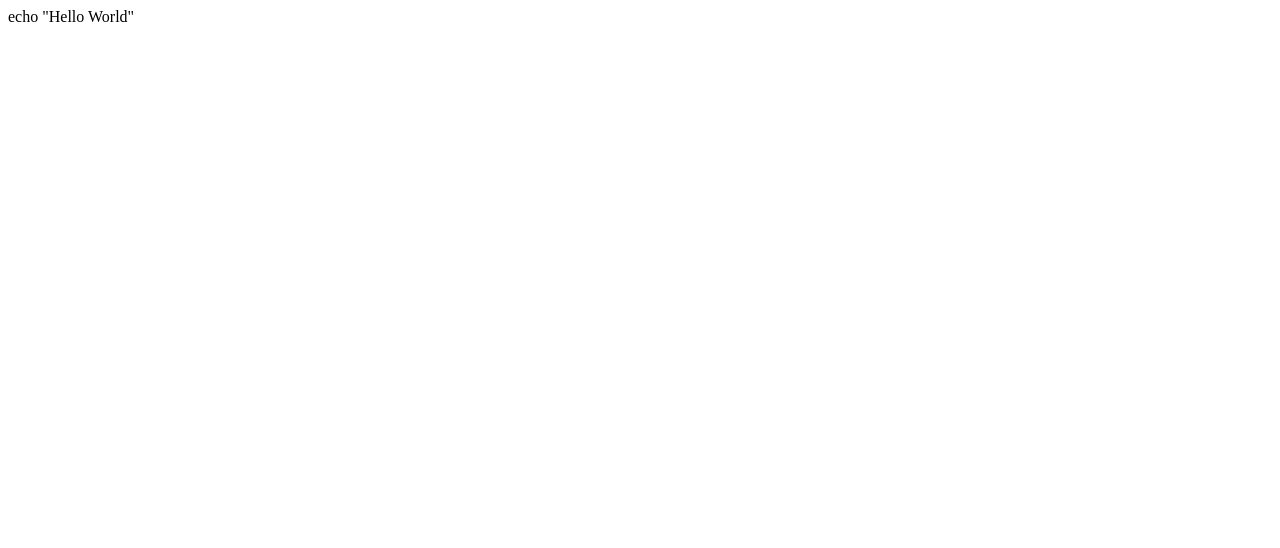
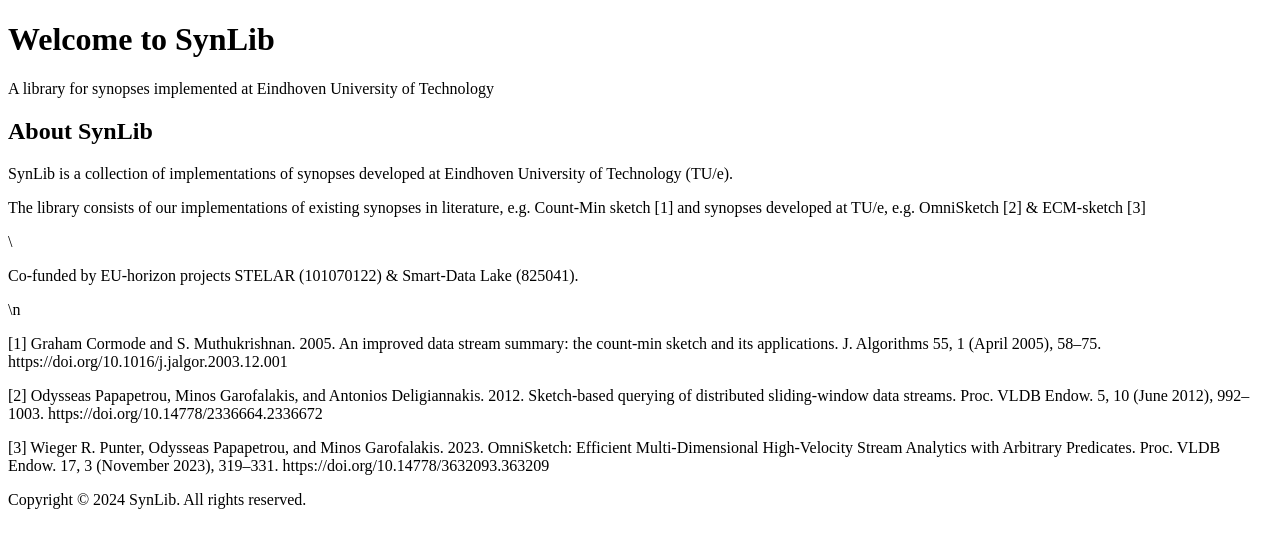
Before and after one commit to SynLib/synlib.github.io, a plain HTML site: page index.html in a window 1280 px wide. Drawn offline with Linux system fonts and the light colour scheme.

Commit message:
Update index.html

```diff
--- a/index.html
+++ b/index.html
@@ -1 +1,31 @@
-echo "Hello World"
+<!DOCTYPE html>
+<html lang="en">
+<head>
+    <meta charset="UTF-8">
+    <meta name="viewport" content="width=device-width, initial-scale=1.0">
+    <title>SynLib - A Library for Sketches at TU/e</title>
+</head>
+<body>
+    <header>
+        <h1>Welcome to SynLib</h1>
+        <p>A library for synopses implemented at Eindhoven University of Technology</p>
+    </header>
+
+    <section>
+        <h2>About SynLib</h2>
+        <p>SynLib is a collection of implementations of synopses developed at Eindhoven University of Technology (TU/e).</p>
+        <p>The library consists of our implementations of existing synopses in literature, e.g. Count-Min sketch [1] and synopses developed at TU/e, e.g. OmniSketch [2] & ECM-sketch [3]</p>\
+        <p>Co-funded by EU-horizon projects STELAR (101070122) & Smart-Data Lake (825041).
+        <p>\n</p>
+
+        <p>[1] Graham Cormode and S. Muthukrishnan. 2005. An improved data stream summary: the count-min sketch and its applications. J. Algorithms 55, 1 (April 2005), 58–75. https://doi.org/10.1016/j.jalgor.2003.12.001</p>
+      <p>[2]  Odysseas Papapetrou, Minos Garofalakis, and Antonios Deligiannakis. 2012. Sketch-based querying of distributed sliding-window data streams. Proc. VLDB Endow. 5, 10 (June 2012), 992–1003. https://doi.org/10.14778/2336664.2336672</p>
+      <p>[3] Wieger R. Punter, Odysseas Papapetrou, and Minos Garofalakis. 2023. OmniSketch: Efficient Multi-Dimensional High-Velocity Stream Analytics with Arbitrary Predicates. Proc. VLDB Endow. 17, 3 (November 2023), 319–331. https://doi.org/10.14778/3632093.363209</p>
+
+    </section>
+
+    <footer>
+        <p>Copyright &copy; 2024 SynLib. All rights reserved.</p>
+    </footer>
+</body>
+</html>
```
